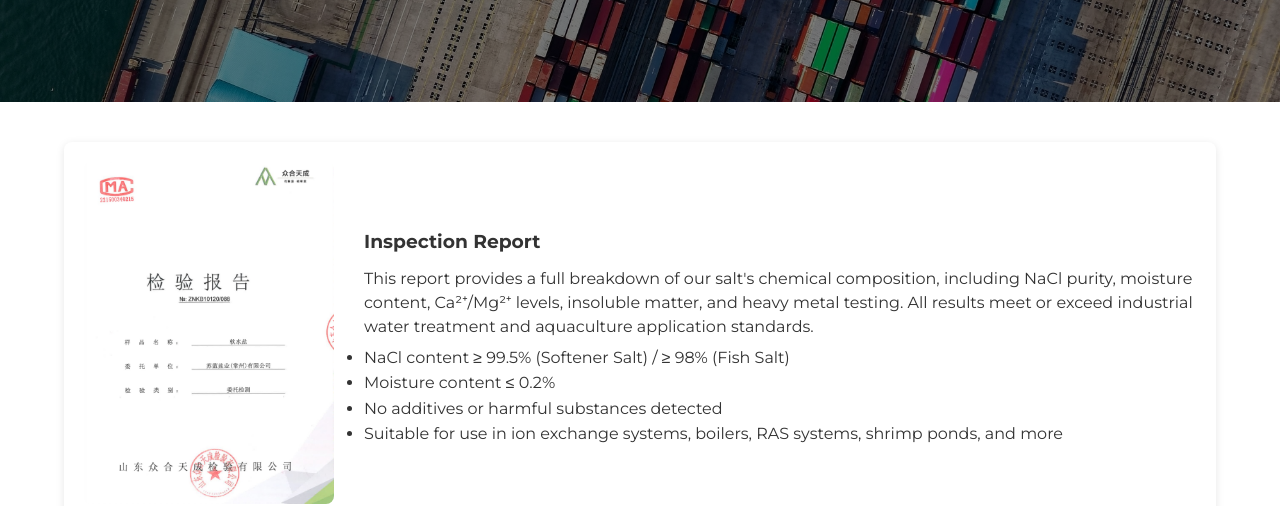
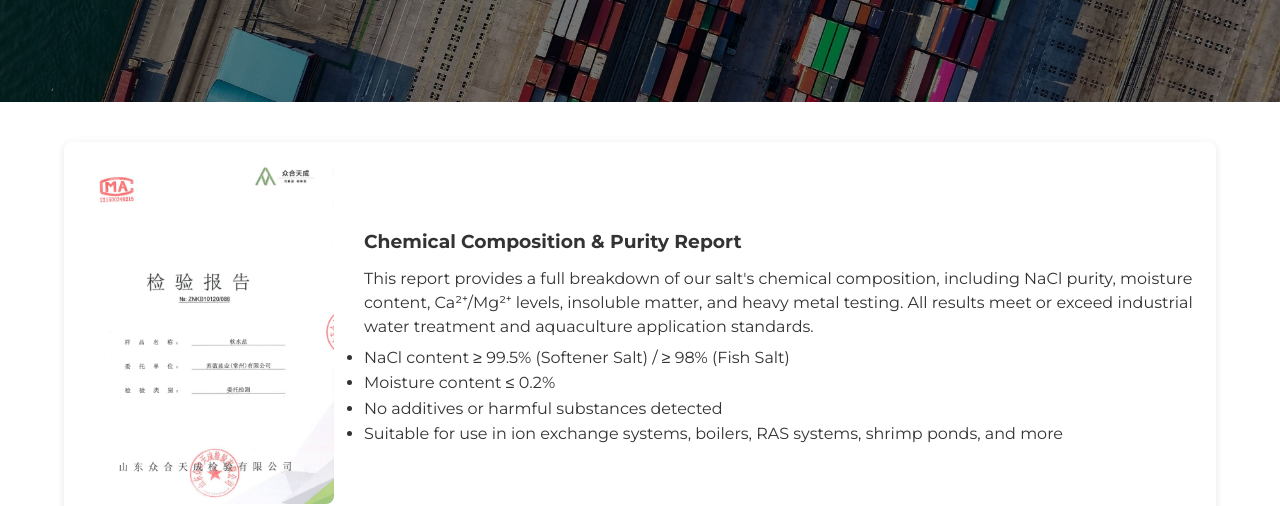
Before and after one commit to Derek-KYY/My_Website, a plain HTML site: page trust.html in a window 1280 px wide. Shown: the part 320-826 px from the top of the page. Drawn offline with Linux system fonts and the light colour scheme.

Commit message:
Update trust,html

```diff
--- a/trust.html
+++ b/trust.html
@@ -62,7 +62,7 @@
       <img src="images/9.jpg" alt="Certificate 1" style="max-width:250px; border-radius:8px;">
     </a>
     <div class="product-info">
-      <h3>Inspection Report</h3>
+      <h3>Chemical Composition & Purity Report</h3>
       <p>
         This report provides a full breakdown of our salt's chemical composition, including NaCl purity, moisture content, Ca²⁺/Mg²⁺ levels, insoluble matter, and heavy metal testing. All results meet or exceed industrial water treatment and aquaculture application standards.
       </p>
```
